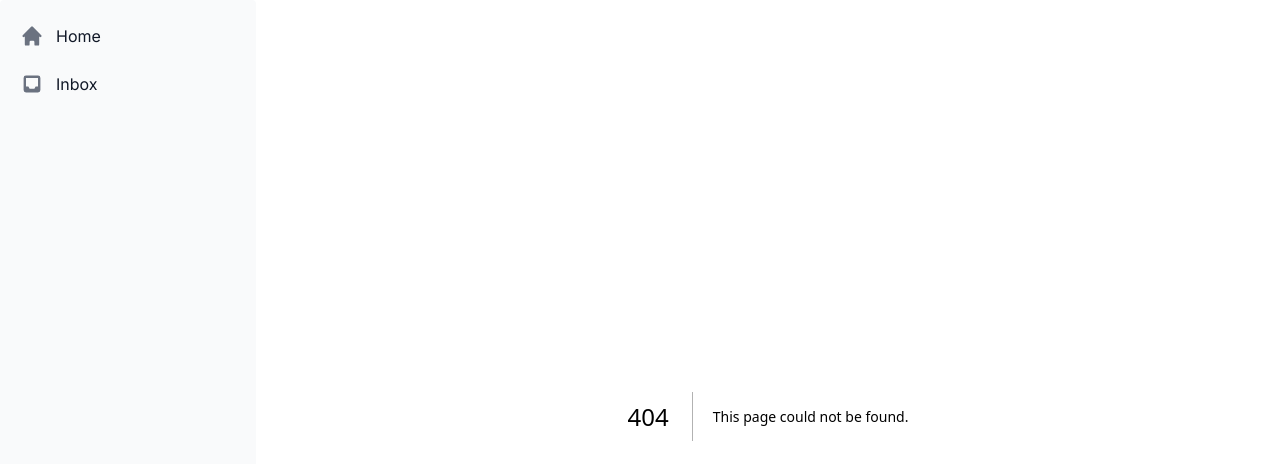
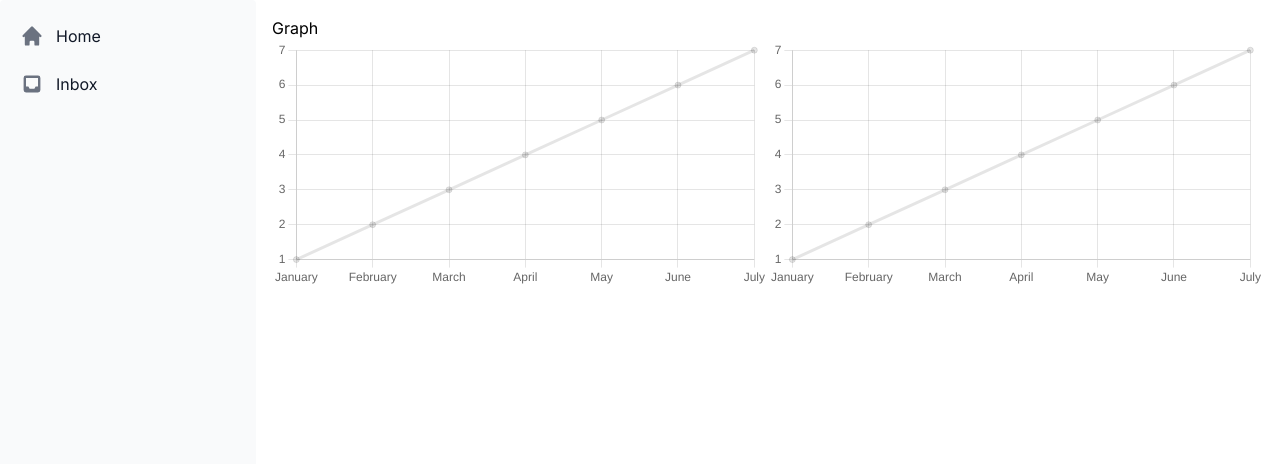
Before and after one commit to ntargon/flowbite-react-app, a Next.js app: page /graph in a window 1280 px wide. Before the commit this address had no page. Shown: the top 464 px of the page. Built offline with nearby package versions, Linux system fonts and the light colour scheme.

Commit message:
feat: 線グラフ

```diff
--- /dev/null
+++ b/app/_components/LineChart.tsx
@@ -0,0 +1,41 @@
+"use client";
+// point 1
+import {
+  Chart as ChartJS,
+  CategoryScale,
+  LinearScale,
+  PointElement,
+  LineElement,
+  ChartOptions,
+  ChartData,
+  Tooltip,
+} from "chart.js";
+import { Line } from "react-chartjs-2";
+ChartJS.register(
+  CategoryScale,
+  LinearScale,
+  PointElement,
+  LineElement,
+  Tooltip,
+);
+
+// point 2
+export const options: ChartOptions<"line"> = {
+  interaction: {
+    mode: "y",
+  },
+};
+
+// point 3
+const labels = ["January", "February", "March", "April", "May", "June", "July"];
+const datasets = [];
+datasets.push({ data: [1, 2, 3, 4, 5, 6, 7] });
+export const data: ChartData<"line"> = {
+  labels,
+  datasets,
+};
+
+// point 4
+export default function LineChart(): JSX.Element {
+  return <Line options={options} data={data} />;
+}
--- /dev/null
+++ b/app/graph/page.tsx
@@ -0,0 +1,18 @@
+import React from "react";
+import LineChart from "@/app/_components/LineChart";
+
+export default function Graph() {
+  return (
+    <>
+      <h1>Graph</h1>
+      <div className="grid grid-cols-2">
+        <div className="col-span-1">
+          <LineChart></LineChart>
+        </div>
+        <div className="col-span-1">
+          <LineChart></LineChart>
+        </div>
+      </div>
+    </>
+  );
+}
--- a/package.json
+++ b/package.json
@@ -12,9 +12,11 @@
   },
   "dependencies": {
     "axios": "^1.6.8",
+    "chart.js": "^4.4.3",
     "flowbite-react": "^0.8.0",
     "next": "14.1.3",
     "react": "^18",
+    "react-chartjs-2": "^5.2.0",
     "react-dom": "^18"
   },
   "devDependencies": {
```
Also changed, not shown: 1 other file (tests, documents, lock files or other folders).
